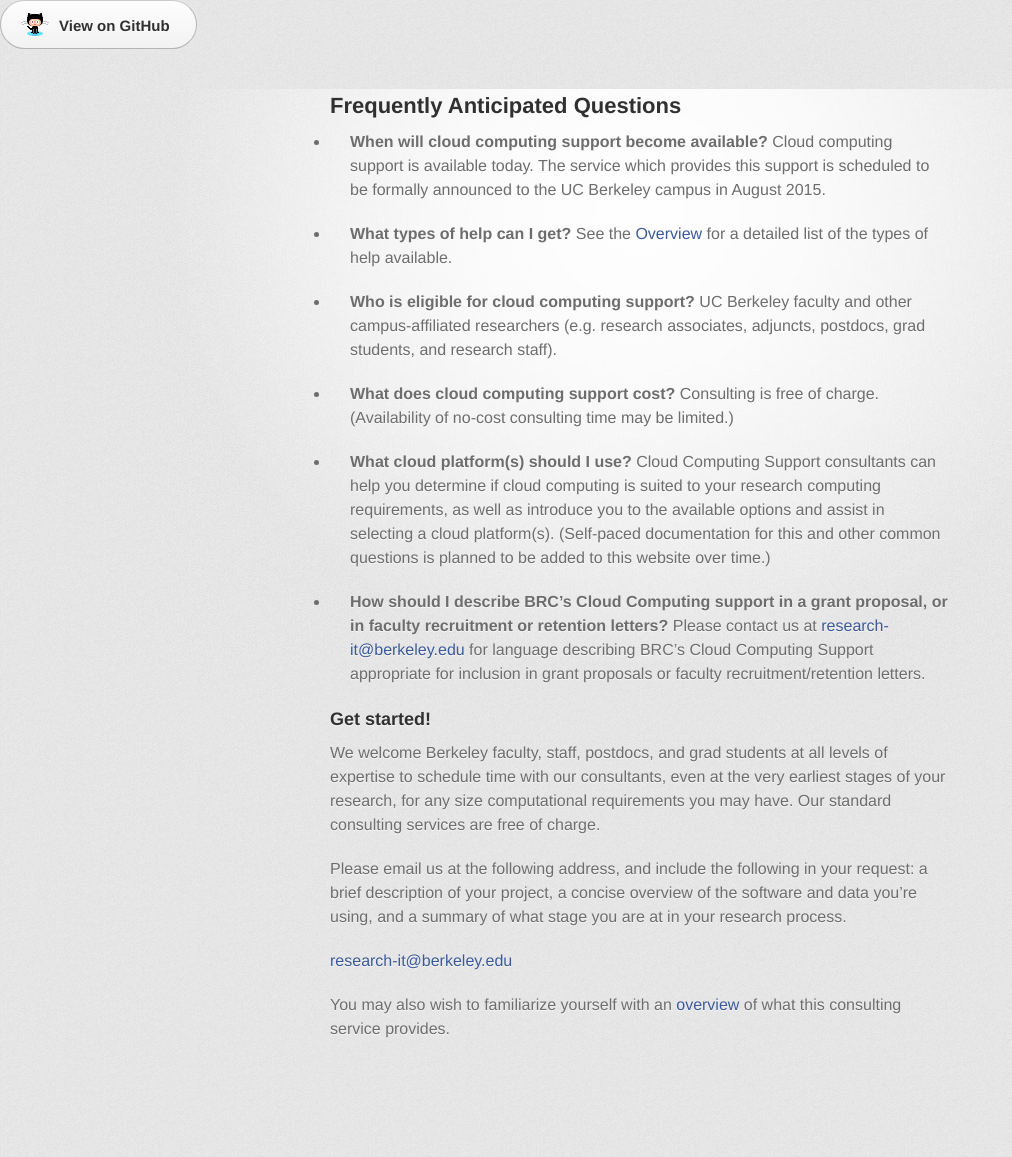
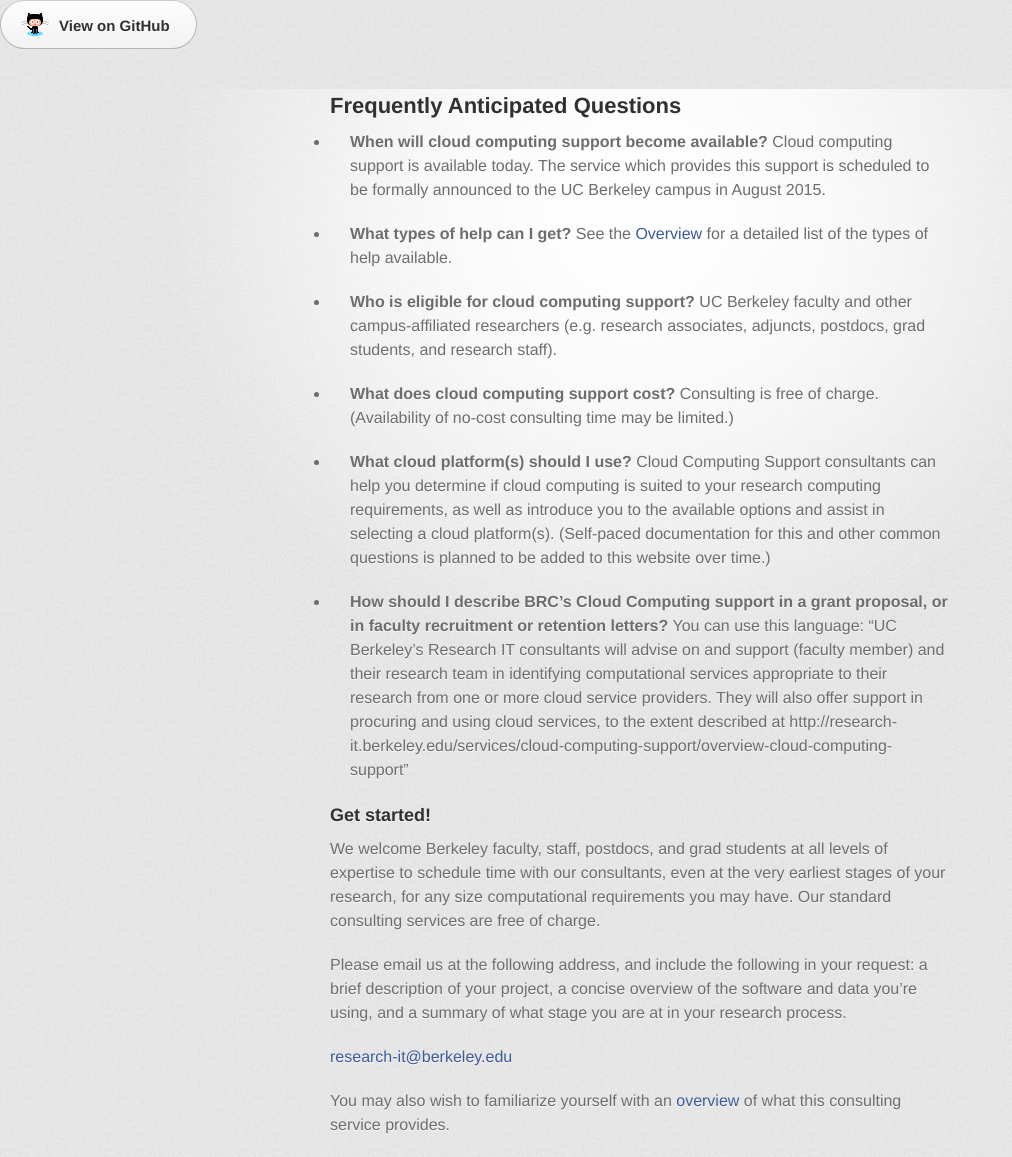
Before and after one commit to ucberkeley/brc-draft-documentation, a Jekyll site: the page built from cloud/faqs.md, in a window 1280 px wide. Shown: the whole page, without its empty margins (0-1012 px from the left). Built offline with Jekyll 4.4.1, drawn with Linux system fonts in a browser that asks for light colours; before the commit the page ends 1061 px from its top, so only the background shows below that.

Commit message:
Added language for grant proposals, ...
... retention/recruitment letters.

```diff
--- a/cloud/faqs.md
+++ b/cloud/faqs.md
@@ -25,8 +25,10 @@
   (Self-paced documentation for this and other common questions is planned to be added to this website over time.)
 
 * **How should I describe BRC's Cloud Computing support in a grant proposal, or in faculty recruitment or retention letters?**
-  Please contact us at [research-it@berkeley.edu](mailto:research-it@berkeley.edu) for language describing
-  BRC's Cloud Computing Support appropriate for inclusion in grant proposals or faculty recruitment/retention letters.
+  You can use this language: "UC Berkeley's Research IT consultants will advise on and support (faculty member)
+  and their research team in identifying computational services appropriate to their research from one or more
+  cloud service providers. They will also offer support in procuring and using cloud services, to the extent
+  described at http://research-it.berkeley.edu/services/cloud-computing-support/overview-cloud-computing-support"
 
 ### Get started!
 
```
